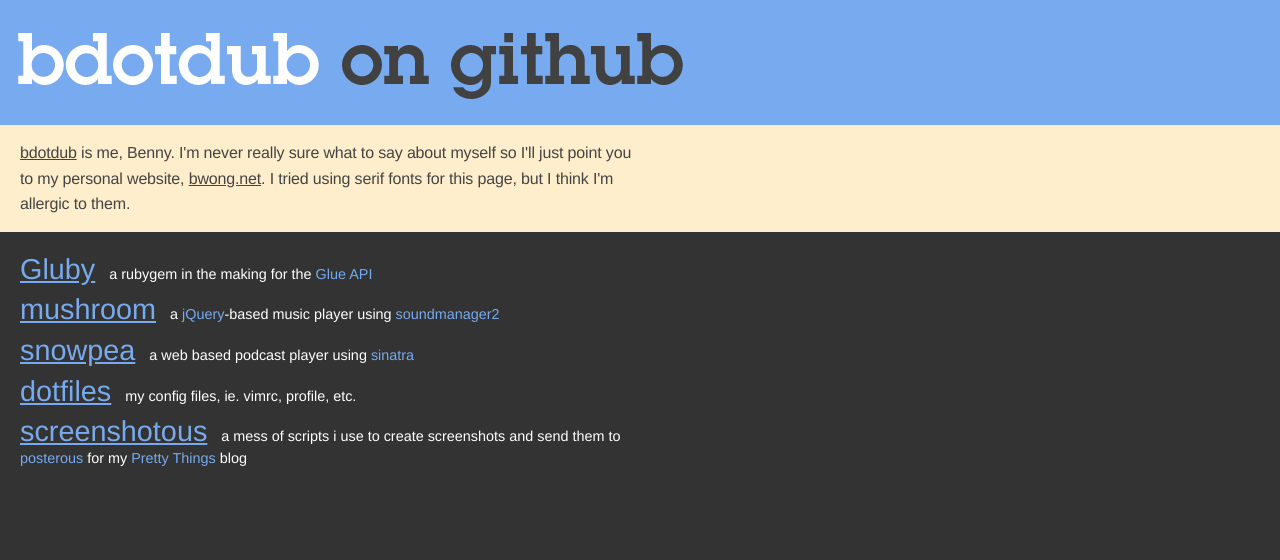
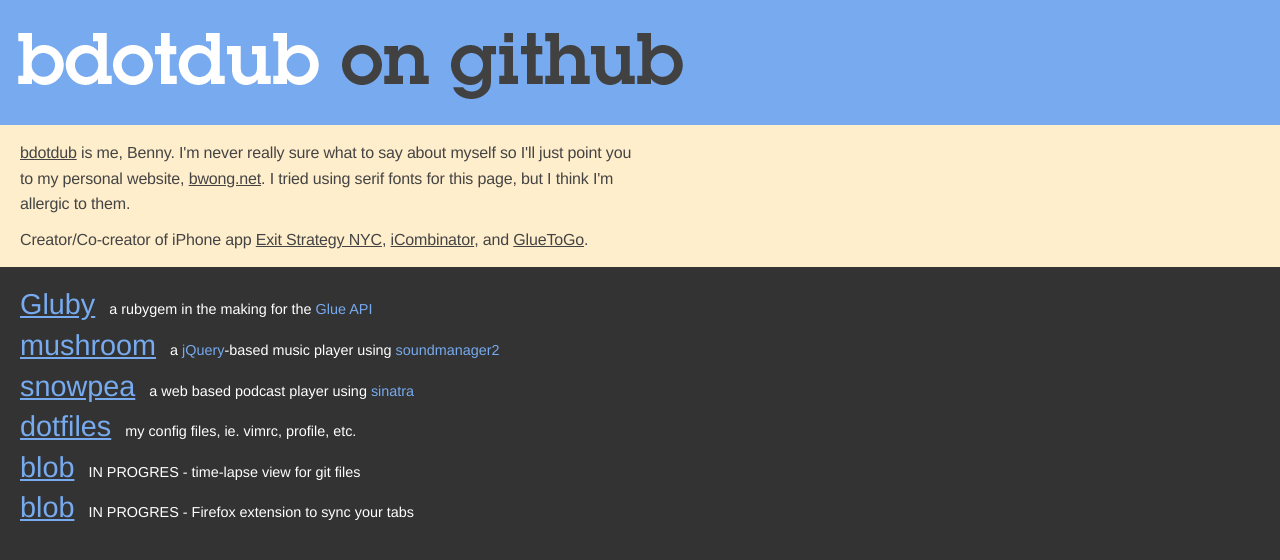
Before and after one commit to bdotdub/bdotdub.github.com, a plain HTML site: page index.html in a window 1280 px wide. Drawn offline with Linux system fonts and the light colour scheme.

Commit message:
Removed screenshotous and added a little self promotion :)

```diff
--- a/index.html
+++ b/index.html
@@ -24,6 +24,11 @@
       really sure what to say about myself so I'll just point you to my
       personal website, <a href="http://bwong.net/">bwong.net</a>. I tried
       using serif fonts for this page, but I think I'm allergic to them.
+    </p>
+    <p>
+      Creator/Co-creator of iPhone app <a href='http://www.exitstrategynyc.com/'>Exit
+      Strategy NYC</a>, <a href='http://www.icombinator.net/'>iCombinator</a>, and
+      <a href='http://gluetogo.heroku.com/'>GlueToGo</a>.
     </p>
   </div>
 
@@ -54,11 +59,14 @@
         my config files, ie. vimrc, profile, etc.
       </li>
       <li>
-        <a href="http://github.com/bdotdub/screenshotous" class="project">
-        screenshotous</a>
-        a mess of scripts i use to create screenshots and send them to
-        <a href="http://posterous.com/">posterous</a> for my
-        <a href="http://bdotdub.posterous.com/">Pretty Things</a> blog
+        <a href="http://github.com/bdotdub/blob" class="project">
+        blob</a>
+        IN PROGRES - time-lapse view for git files
+      </li>
+      <li>
+        <a href="http://github.com/bdotdub/sink" class="project">
+        blob</a>
+        IN PROGRES - Firefox extension to sync your tabs
       </li>
     </ul>
   </div>
```
